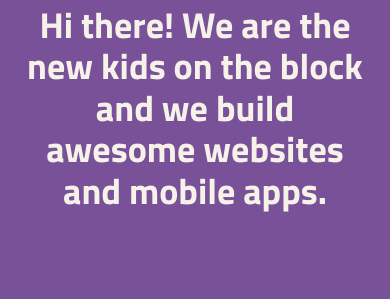
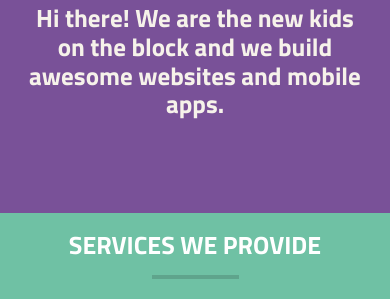
Before and after one commit to sedoy113/gb-project, a website: page index.html in a window 390 px wide. Shown: the part 73-372 px from the top of the page. Drawn offline with Linux system fonts and the light colour scheme.

Commit message:
fix fonts

```diff
--- a/css/styles.css
+++ b/css/styles.css
@@ -264,11 +264,11 @@ h1, h2, h3, h4 {
 }
 
 h1, .h1 {
-  font-size: clamp(36px, 2.9166666667vw, 42px);
+  font-size: clamp(25px, 2.9166666667vw, 42px);
 }
 
 h2, .h2 {
-  font-size: clamp(32px, 2.7777777778vw, 40px);
+  font-size: clamp(25px, 2.7777777778vw, 40px);
 }
 
 h3, .h3 {
```
